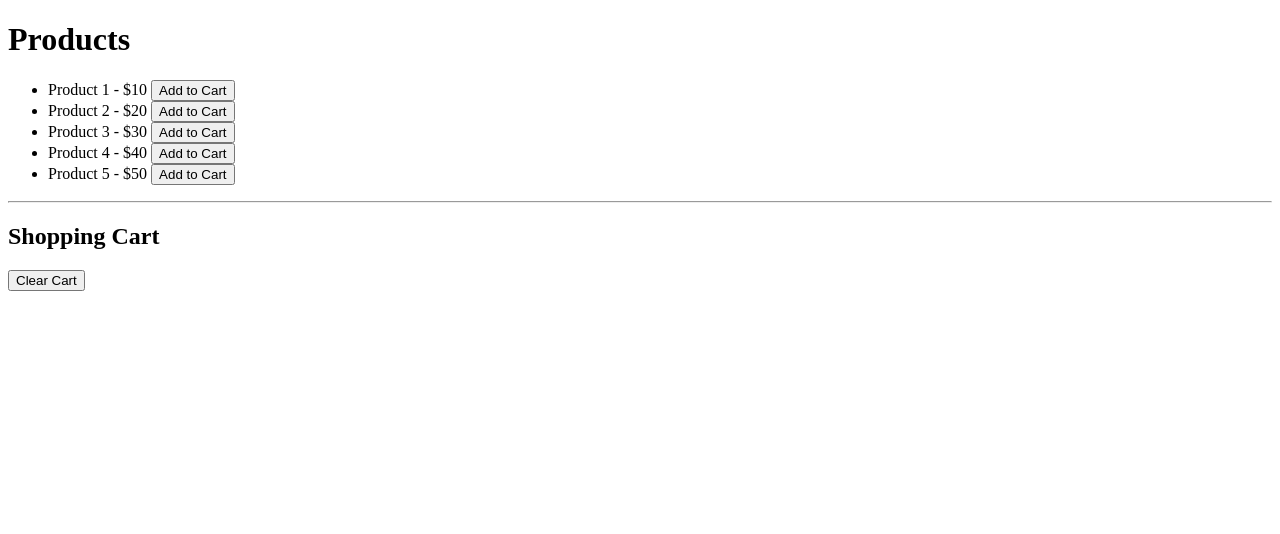
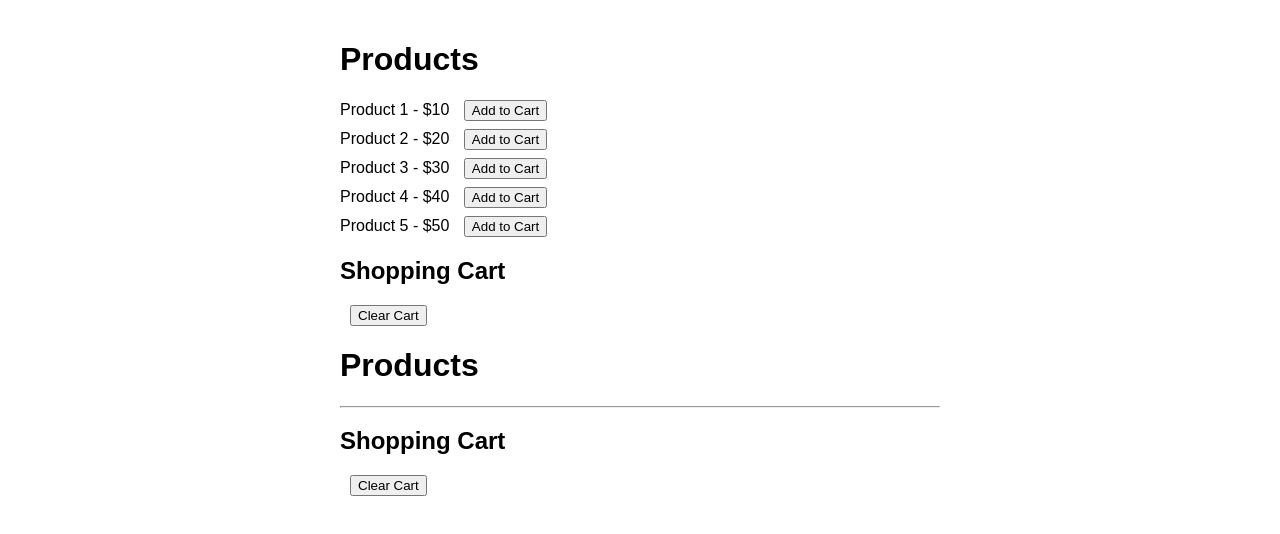
Before and after one commit to acciojob/shopping-cart-sessions-Tushar-Mehra1707, a website: page main.html in a window 1280 px wide. Drawn offline with Linux system fonts and the light colour scheme.

Commit message:
created a submission

```diff
--- a/main.html
+++ b/main.html
@@ -7,6 +7,34 @@
 
   <body>
     <!-- do not edit this file -->
+	  <style>
+    body {
+      font-family: Arial, sans-serif;
+      max-width: 600px;
+      margin: auto;
+      padding: 20px;
+    }
+    ul {
+      list-style: none;
+      padding-left: 0;
+    }
+    li {
+      margin: 8px 0;
+    }
+    button {
+      margin-left: 10px;
+    }
+  </style>
+</head>
+<body>
+
+  <h1>Products</h1>
+  <ul id="product-list"></ul>
+
+  <h2>Shopping Cart</h2>
+  <ul id="cart-list"></ul>
+  <button id="clear-cart-btn">Clear Cart</button>
+
     <h1>Products</h1>
     <ul id="product-list"></ul>
     <hr />
```
